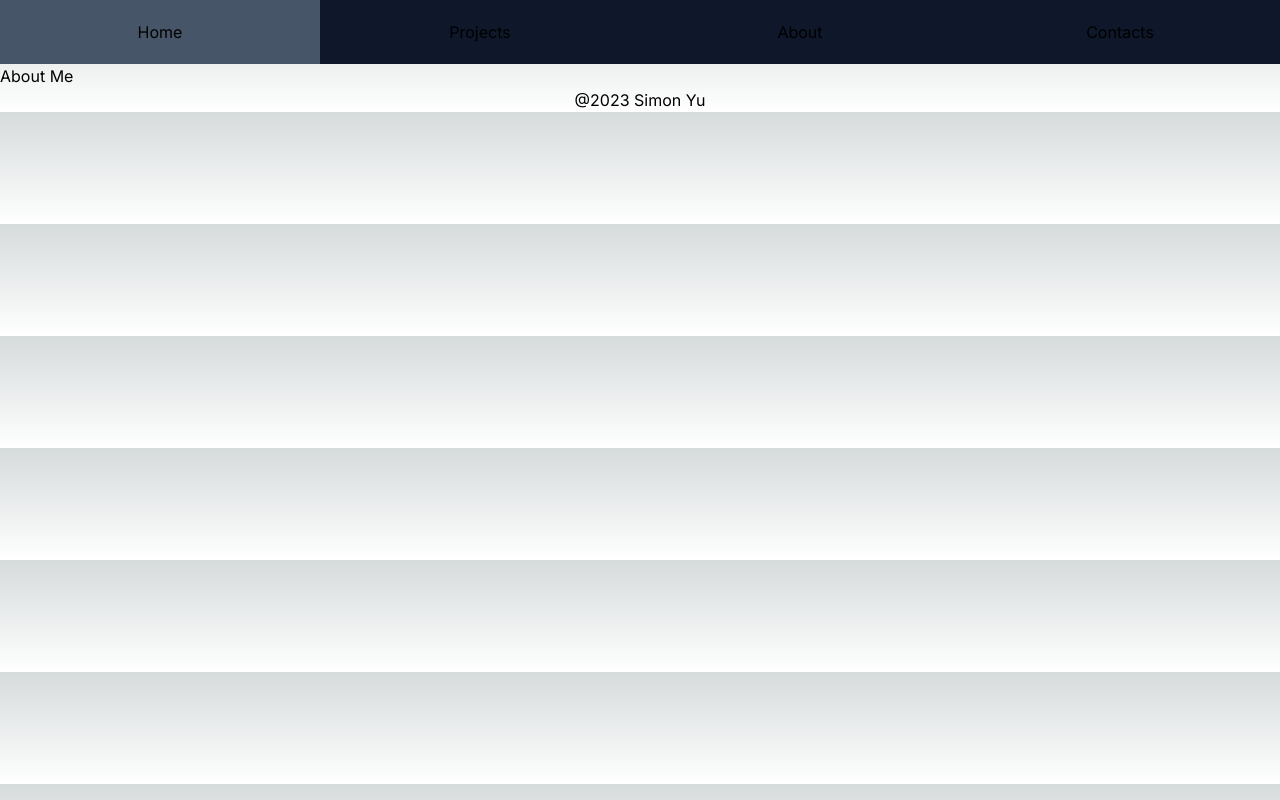
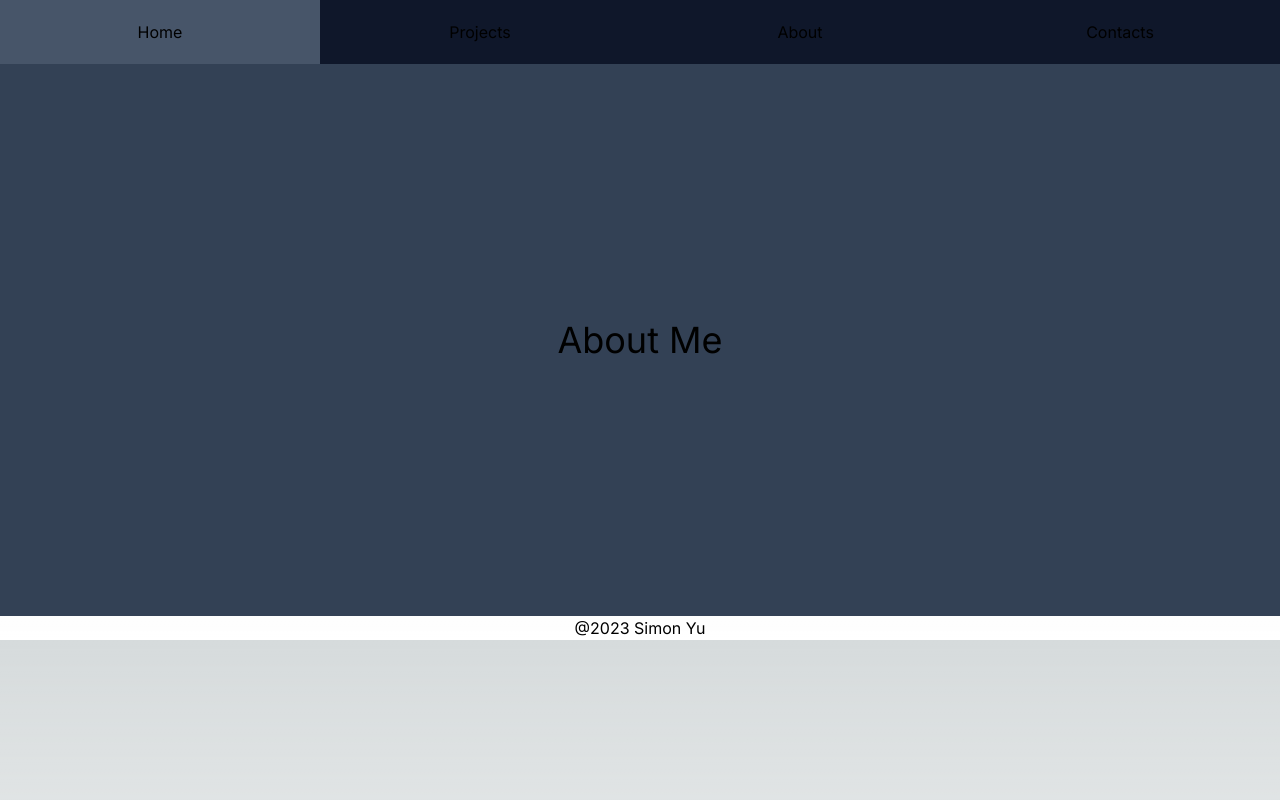
Before and after one commit to Simon7896/personal-website, a Next.js app: page /about in a window 1280 px wide. Built offline with nearby package versions, Linux system fonts and the light colour scheme.

Commit message:
Added Banner

```diff
--- a/src/app/about/page.tsx
+++ b/src/app/about/page.tsx
@@ -1,7 +1,7 @@
 export default function Page() {
     return (
-        <div>
-            <h1>About Me</h1>
+        <div className="p-64 w-full flex flex-col justify-center bg-slate-700">
+            <h1 className="text-4xl text-center">About Me</h1>
         </div>
     )
 }
```
